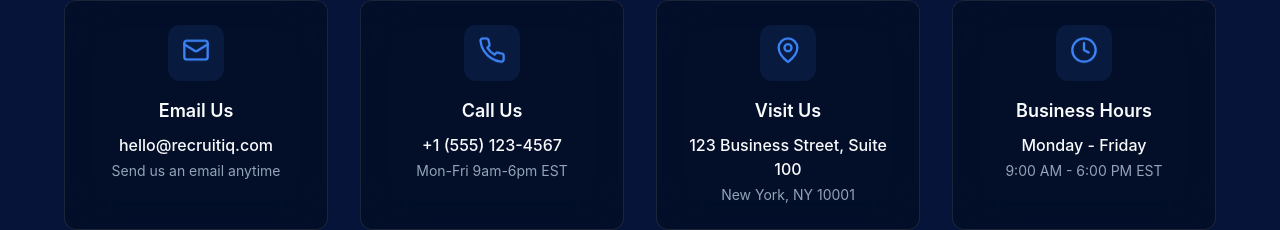
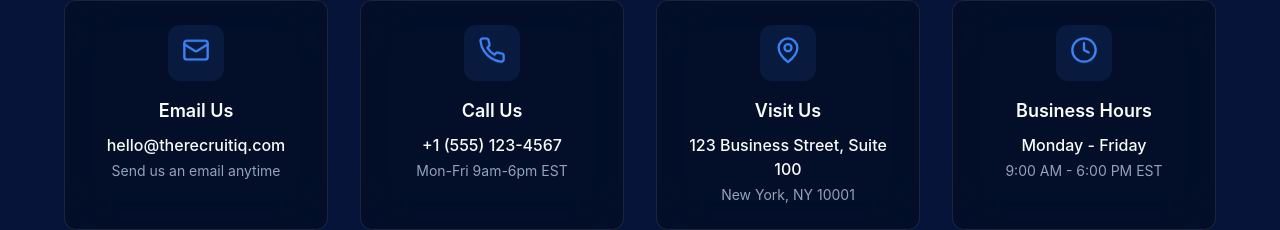
Before and after one commit to RahulAdminRecruitIQ/fluent-design-site, a React (Vite) app: page /contact in a window 1280 px wide. Shown: the part 476-706 px from the top of the page. Built offline with nearby package versions, Linux system fonts and the light colour scheme.

Commit message:
Updated ContactUs.tsx

```diff
--- a/src/pages/ContactUs.tsx
+++ b/src/pages/ContactUs.tsx
@@ -17,7 +17,7 @@ const ContactUs = () => {
     {
       icon: Mail,
       title: 'Email Us',
-      details: 'hello@recruitiq.com',
+      details: 'hello@therecruitiq.com',
       description: 'Send us an email anytime',
     },
     {
```
